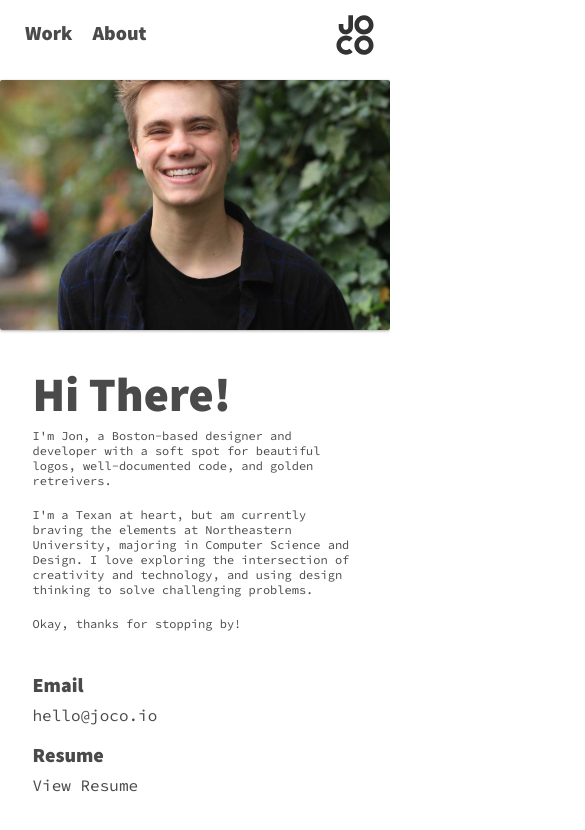
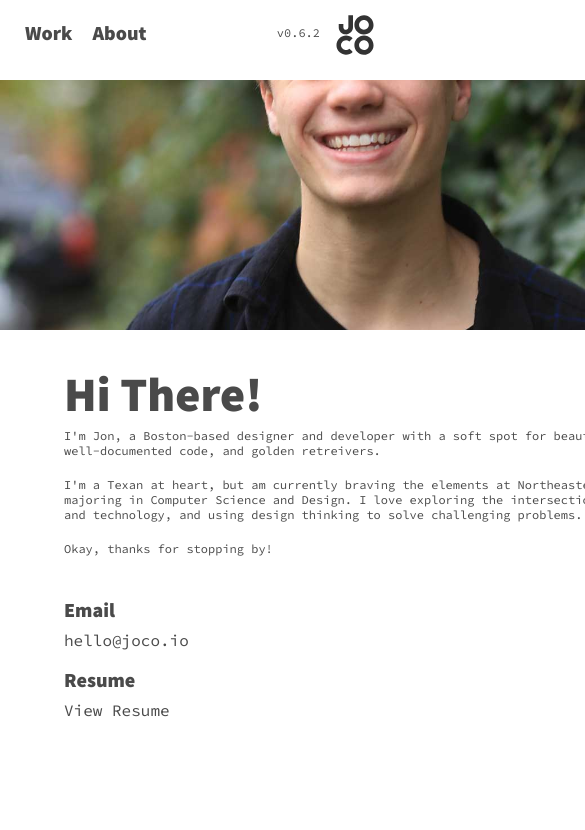
Before and after one commit to jocoio/portfolio2, a React (Create React App) app: page /about in a window 390 px wide. Shown: the top 830 px of the page, 585 px wide, since content can reach past the window. Built offline with nearby package versions, Linux system fonts and the light colour scheme.

Commit message:
v0.6.2 (smal styling cleanup)

```diff
--- a/src/components/about/AboutPage.css
+++ b/src/components/about/AboutPage.css
@@ -1,3 +1,8 @@
+.aboutPhoto {
+    top: 80px;
+    box-shadow: none !important;
+    border-radius: 0px !important;
+}
 
 /* lg */
 @media only screen and (min-width: 1440px) {
--- a/src/components/about/AboutPage.js
+++ b/src/components/about/AboutPage.js
@@ -1,8 +1,8 @@
 import React from 'react';
 import Title from '.././common/Title.js';
-import Description from  '../common/Description.js';
+import Description from '../common/Description.js';
 import ContentContainer from '../common/ContentContainer.js';
-import { Row, Col } from '../grid';
+import { Col } from '../grid';
 import me from '../../images/about/me.jpg';
 import resume from '../../images/about/resume.pdf';
 import './AboutPage.css';
@@ -18,7 +18,7 @@ class AboutPage extends React.Component {
             paddingTop: "80px",
         }
 
-        var intro= [
+        var intro = [
             "I'm Jon, a Boston-based designer and developer with a soft spot for beautiful logos, well-documented code, and golden retreivers.",
             "I'm a Texan at heart, but am currently braving the elements at Northeastern University, majoring in Computer Science and Design. I love exploring the intersection of creativity and technology, and using design thinking to solve challenging problems.",
             "Okay, thanks for stopping by!"
@@ -26,11 +26,11 @@ class AboutPage extends React.Component {
 
         return (
             <div>
-            <Row style={styles}>
+                <div className="body" style={styles}>
                     <Col xsWidth={10} smWidth={5} mdWidth={4} lgWidth={4}
                         xsXOffset={1} smXOffset={1} mdXOffset={1} lgXOffset={0}
                         lgYOffset={0} mdYOffset={0} smYOffset={0} xsYOffset={11}>
-                    <Title name="Hi There!"/>
+                        <Title name="Hi There!" />
                         <Description info={intro}
                             width={[4, 4, 4, 12]}
                         />
@@ -40,6 +40,7 @@ class AboutPage extends React.Component {
                         <a href={resume}>View Resume</a>
 
                     </Col>
+
                     <ContentContainer x={[7, 7, 6, 0]}
                         y={[0, 0, 0, 0]}
                         z={[0, 0, 0, 0]}
@@ -47,10 +48,10 @@ class AboutPage extends React.Component {
                         height={[10, 10, 10, 10]}
                         img={me}
                         size="100%"
+                        className="aboutPhoto"
                     />
-
-            </Row>
-            <div className="footer"/>
+                </div>
+                <div className="footer" />
             </div>
         )
     }
--- a/src/components/common/ContentContainer.js
+++ b/src/components/common/ContentContainer.js
@@ -27,7 +27,7 @@ class ContentContainer extends React.Component {
                 xsXOffset={this.props.x[3]} smXOffset={this.props.x[2]} mdXOffset={this.props.x[1]} lgXOffset={this.props.x[0]}
                 xsYOffset={this.props.y[3]} smYOffset={this.props.y[2]} mdYOffset={this.props.y[1]} lgYOffset={this.props.y[0]}
                 xsZ={this.props.z[3]} smZ={this.props.z[2]} mdZ={this.props.z[1]} lgZ={this.props.z[0]}
-                style={styles} className="contentContainer">
+                style={styles} className={this.props.className} >
 
                 {label}
             </Col>
--- a/src/components/common/Feature.js
+++ b/src/components/common/Feature.js
@@ -42,7 +42,7 @@ class Feature extends React.Component {
                         }}>See More
                     </Link>
                 </Col>
-                <ContentContainer x={content1.x} y={content1.y} z={content1.z} width={content1.width} height={content1.height} img={photo1} size="100%" />
+                <ContentContainer x={content1.x} y={content1.y} z={content1.z} width={content1.width} height={content1.height} img={photo1} size="100%" className="keyFeature"/>
                 <ContentContainer x={content2.x} y={content2.y} z={content2.z} width={content2.width} height={content2.height} img={photo2} size="100%" />
                 <ContentContainer x={content3.x} y={content3.y} z={content3.z} width={content3.width} height={content3.height} img={photo3} size="100%" />
             </Row>
--- a/src/components/home/HomePage.css
+++ b/src/components/home/HomePage.css
@@ -51,4 +51,9 @@
         height: 100vh !important;
         text-align: center;
     }
+
+    .keyFeature {
+      border-radius: 0px !important;
+      box-shadow: none !important;
+    }
 }
--- a/src/components/nav/Nav.css
+++ b/src/components/nav/Nav.css
@@ -43,6 +43,7 @@
 }
 
 .version {
+  font-size: 12px;
   height: 100px;
   position: fixed;
   right: 80px;
@@ -120,4 +121,12 @@
   .blurBar {
     height: 70px
   }
+  .version {
+    position: fixed;
+    right: 70px;
+    top: 25px;
+    z-index: 2;
+    width: auto;
+    height: auto;
+  }
 }
--- a/src/components/nav/Nav.js
+++ b/src/components/nav/Nav.js
@@ -15,17 +15,16 @@ export default class Nav extends React.Component {
 
         return (
             <Row style={styles}>
-                <div className="MenuContainer"
-                        lgWidth={3} mdWidth={3} smWidth={12} xsWidth={12}>
-                        <Link className="MenuItem" to="/work" >Work</Link>
-                        <Link className="MenuItem" to="/about">About</Link>
+                <div className="MenuContainer">
+                    <Link className="MenuItem" to="/work" >Work</Link>
+                    <Link className="MenuItem" to="/about">About</Link>
                 </div>
 
                 <Link to="/">
                     <img className="logo" src={logo} alt="logo" />
                 </Link>
                 <div className="blurBar"/>
-                <p className="version">v0.6.1</p>
+                <p><a className="version" href="https://github.com/jocoio/joco">v0.6.2</a></p>
             </Row>
         );
     }
--- a/src/components/project/ProjectPage.css
+++ b/src/components/project/ProjectPage.css
@@ -47,21 +47,29 @@
 
 .body {
   height: 100%;
+  margin-left: auto;
+  margin-right: auto;
 }
 
 /* lg */
 @media only screen and (min-width: 1440px) {
-
+  .body {
+    max-width: 1020px;
+  }
 }
 
 /* md */
 @media only screen and (max-width: 1439px) {
-
+  .body {
+    max-width: 876px;
+  }
 }
 
 /* sm */
 @media only screen and (max-width: 1023px) {
-
+  .body {
+    width: 768px;
+  }
 }
 
 /* xs */
--- a/src/components/project/ProjectPage.js
+++ b/src/components/project/ProjectPage.js
@@ -3,7 +3,7 @@ import Title from '../common/Title.js';
 import Description from '../common/Description.js';
 import cross from '../../images/nav/cross.png';
 import { Link } from 'react-router-dom';
-import { Row, Col } from '../grid';
+import { Col } from '../grid';
 import './ProjectPage.css';
 
 
--- a/src/data/features.json
+++ b/src/data/features.json
@@ -49,20 +49,20 @@
         "category": ["Filmmaking"],
         "date": "November 2014",
         "feature1": {
+            "url": "video/50Years/thumb.png",
+            "x": [5, 5, 0, 0],
+            "y": [0, 0, 10, 0],
+            "z": [1, 0, 0, 0],
+            "width": [6, 7, 5, 12],
+            "height": [5, 5, 3, 10]
+        },
+        "feature2": {
             "url": "video/50Years/slide.png",
             "x": [4, 4, 0, 0],
             "y": [4, 9, 0, 0],
             "z": [0, 2, 0 ,0],
             "width": [2, 2, 0, 0],
             "height": [3, 3, 0, 0]
-        },
-        "feature2": {
-            "url": "video/50Years/thumb.png",
-            "x": [5, 5, 0, 0],
-            "y": [0, 0, 10, 0],
-            "z": [1, 0, 0, 0],
-            "width": [6, 7, 5, 12],
-            "height": [5, 5, 3, 10]
         },
         "feature3": {
             "url": "video/50Years/gparents.png",
@@ -84,21 +84,21 @@
         "info": "In January 2016 I joined Northeastern’s on campus, student run design studio, Scout. From there, it’s been a wild ride of hard work, late nights, and lifelong friends. I’ve been lucky enough to wear several different hats while on Scout, and the following is a collection of some of my favorite work.",
         "category": ["Wireframming", "UI/UX", "Filmmaking, Animation"],
         "date": "2016-Present",
-        "feature1": {
+                "feature1": {
+            "url": "design/scout/labsMenu.png",
+            "x": [5, 5, 6, 0],
+            "y": [0, 0, 0, 0],
+            "z": [1, 0, 0, 0],
+            "width": [6, 7, 6, 12],
+            "height": [8, 7, 8, 10]
+        },
+        "feature2": {
             "url": "design/scout/sclogo.gif",
             "x": [4, 4, 0, 0],
             "y": [6, 6, 0, 0],
             "z": [0, 2, 0, 0],
             "width": [3, 2, 0, 0],
             "height": [5, 3, 0, 0]
-        },
-        "feature2": {
-            "url": "design/scout/labsMenu.png",
-            "x": [5, 5, 6, 0],
-            "y": [0, 0, 0, 0],
-            "z": [1, 0, 0, 0],
-            "width": [6, 7, 6, 12],
-            "height": [8, 7, 8, 10]
         },
         "feature3": {
             "url": "design/scout/meeting.png",
```
Lines whose indentation alone changed are shown as unchanged.
